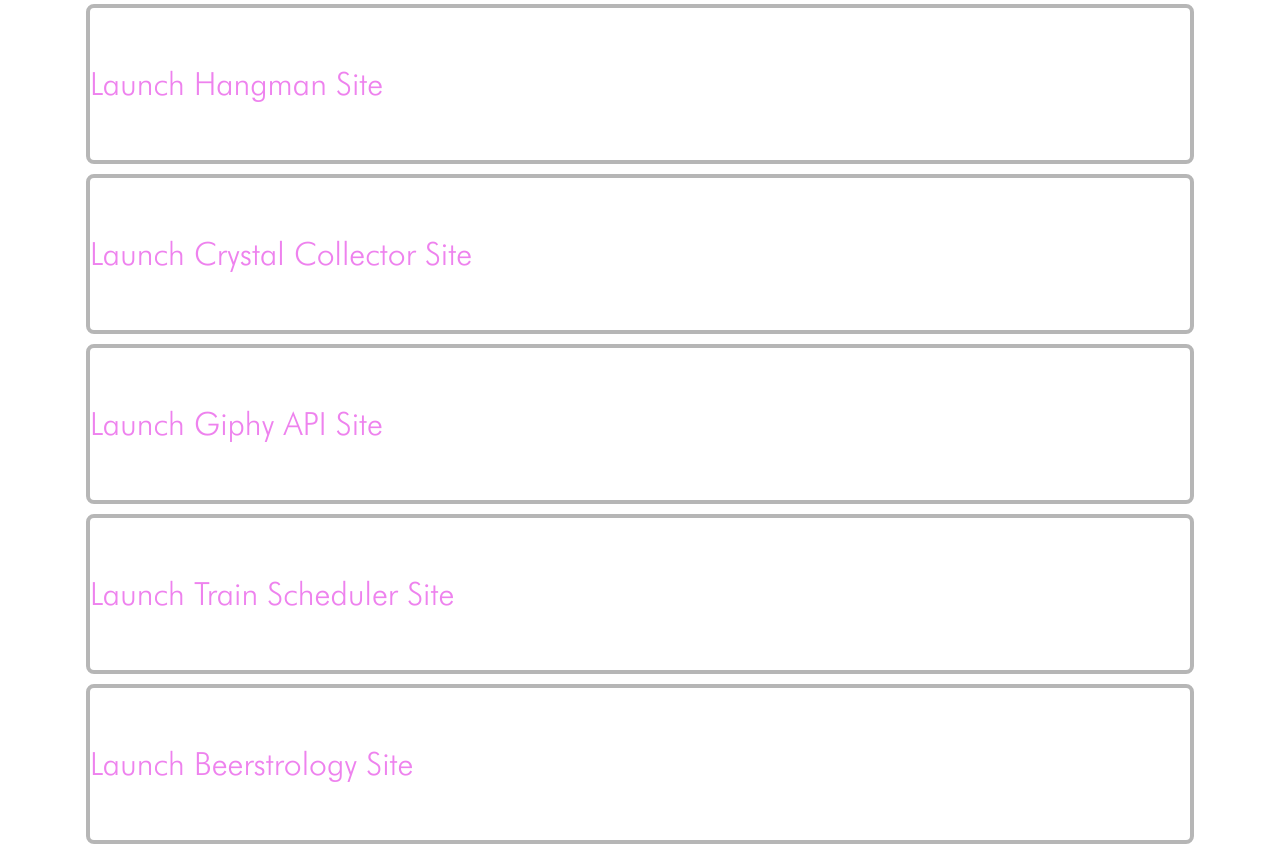
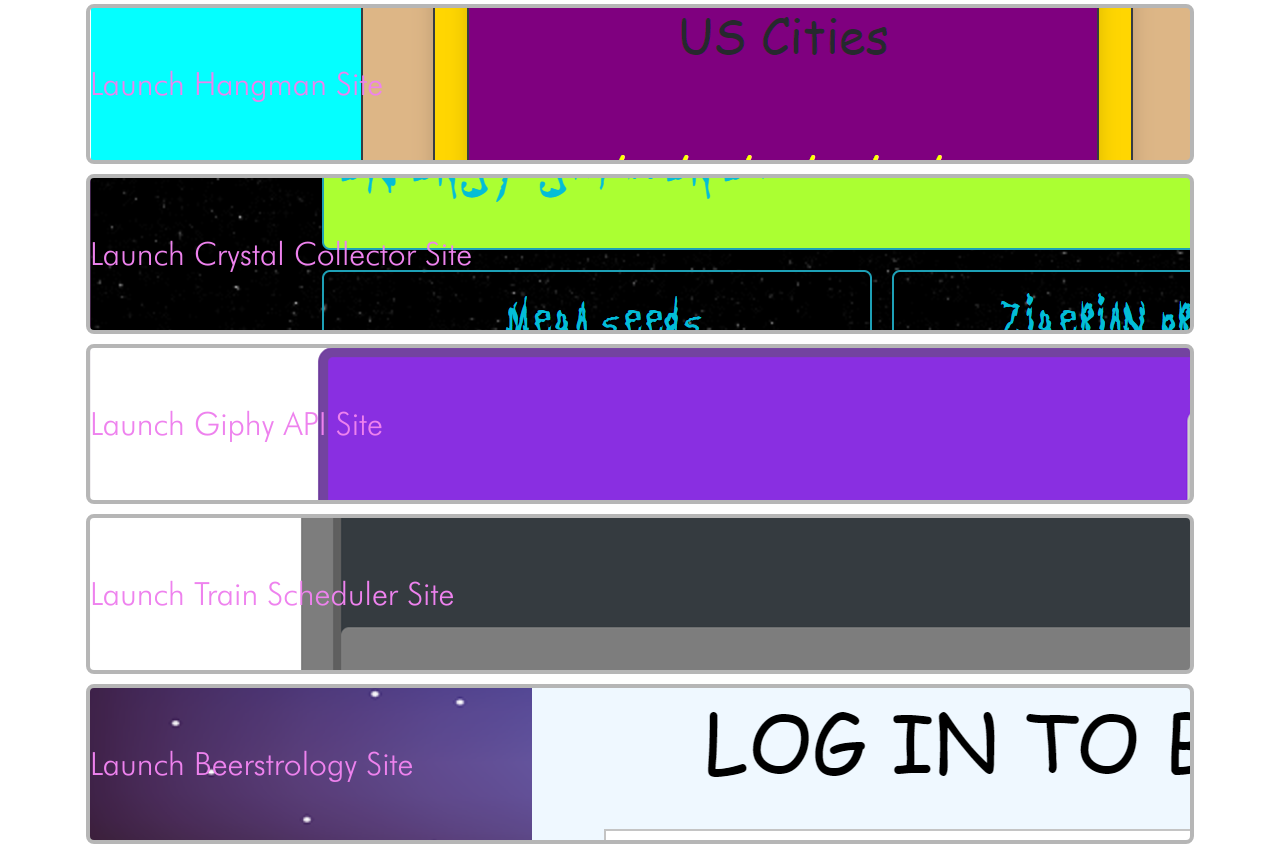
Before and after one commit to IamMonkie/portfolio, a plain HTML site: page index.html in a window 1280 px wide. Shown: the part 542-1389 px from the top of the page. Drawn offline with nearby package versions, Linux system fonts and the light colour scheme.

Commit message:
revision D: update css bg links to work with github

```diff
--- a/assets/css/style.css
+++ b/assets/css/style.css
@@ -1,5 +1,5 @@
 @font-face {
-  src: url(/portfolio/assets/css/fonts/futura-lt-bt/FutuLt.ttf);
+  src: url(/assets/css/fonts/futura-lt-bt/FutuLt.ttf);
   font-family: futura;
 }
 
@@ -68,7 +68,7 @@ a:hover {
 
 #hangmanContainer {
   /* background: orange; */
-  background-image: url("assets/css/images/hangmanPreview.png");
+  background-image: url("/assets/css/images/hangmanPreview.png");
   height: 5em;
   width: 100%;
   align-content: center;
@@ -81,7 +81,7 @@ a:hover {
 
 #crystalContainer {
   /* background: dodgerblue; */
-  background-image: url("assets/css/images/crystalPreview.png");
+  background-image: url("/assets/css/images/crystalPreview.png");
   height: 5em;
   align-content: center;
   text-align: center;
@@ -92,7 +92,7 @@ a:hover {
 
 #gifyContainer {
   /* background: purple; */
-  background-image: url("assets/css/images/giphyPreview.png");
+  background-image: url("/assets/css/images/giphyPreview.png");
   height: 5em;
   align-content: center;
   text-align: center;
@@ -103,7 +103,7 @@ a:hover {
 
 #trainContainer {
   /* background: greenyellow; */
-  background-image: url("assets/css/images/trainPreview.png");
+  background-image: url("/assets/css/images/trainPreview.png");
   height: 5em;
   align-content: center;
   text-align: center;
@@ -114,7 +114,7 @@ a:hover {
 
 #beerstrologyContainer {
   /* background: yellow; */
-  background-image: url("assets/css/images/beerstrologyPreview.png");
+  background-image: url("/assets/css/images/beerstrologyPreview.png");
   height: 5em;
   align-content: center;
   text-align: center;
```
